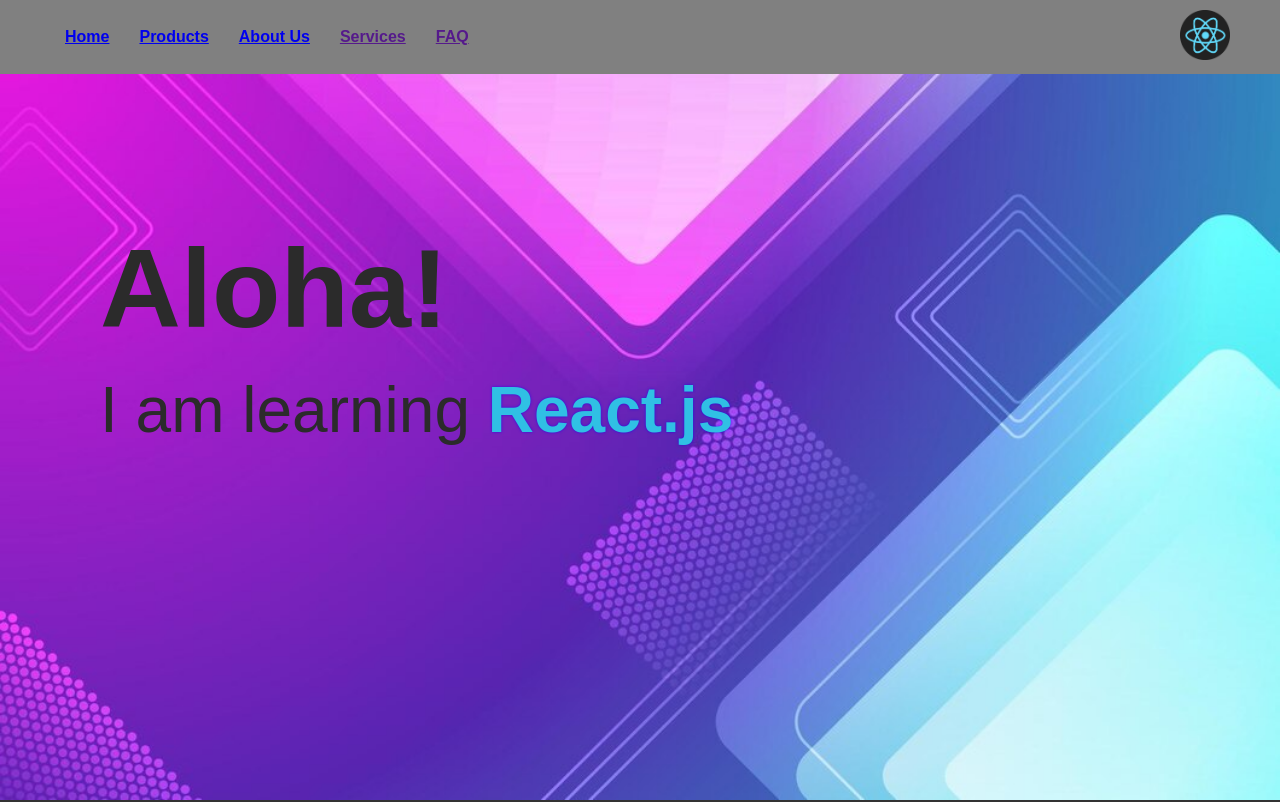
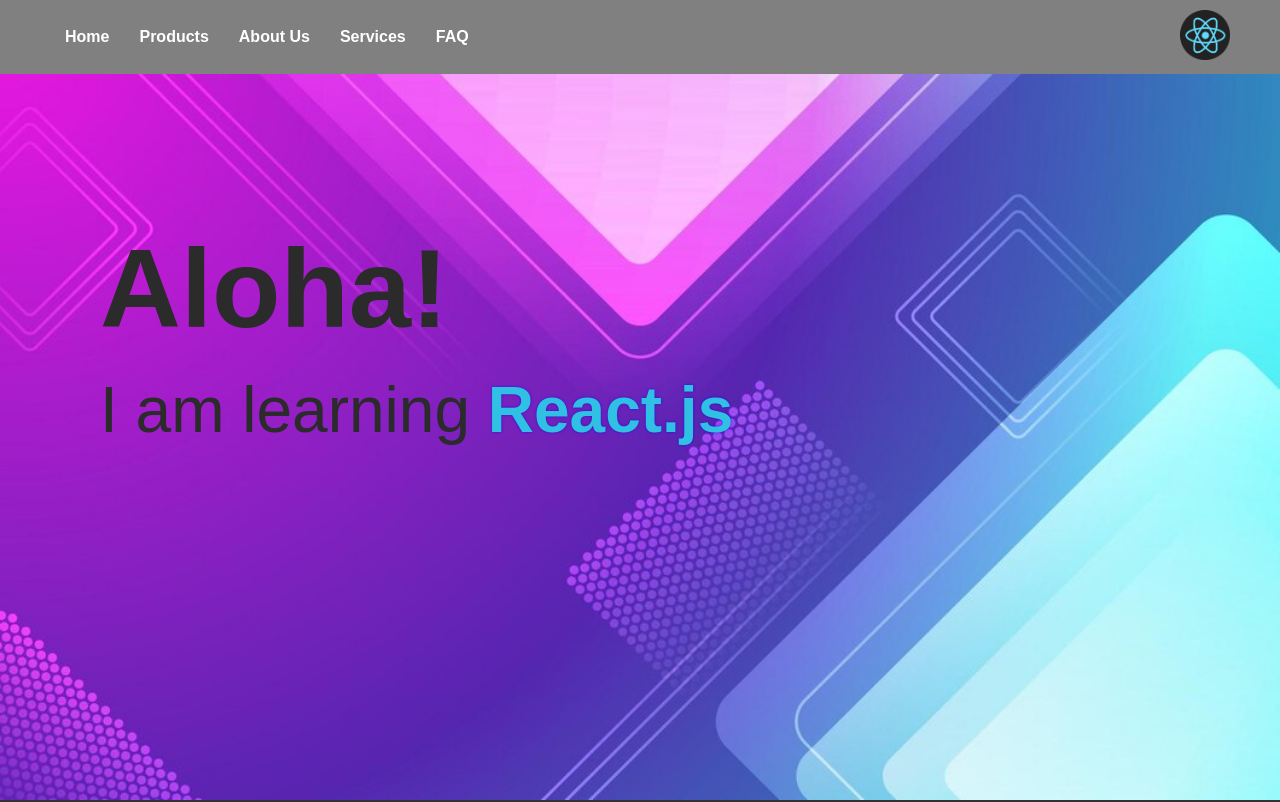
Before and after one commit to Ali-Sdg90/Learning-React-, a React (Create React App) app in the folder Project 1/: page / in a window 1280 px wide. Shown: the top 802 px of the page. Built offline with nearby package versions, Linux system fonts and the light colour scheme.

Commit message:
Revert "Update project until Vid 90 /"
This reverts commit 9598c293337b6ad0a253076f171ec0de5545012d.

```diff
--- a/Project 1/package.json
+++ b/Project 1/package.json
@@ -6,11 +6,9 @@
     "@testing-library/jest-dom": "^5.16.5",
     "@testing-library/react": "^13.4.0",
     "@testing-library/user-event": "^13.5.0",
-    "axios": "^1.4.0",
     "react": "^18.2.0",
     "react-dom": "^18.2.0",
-    "react-router-dom": "^6.11.2",
-    "react-scripts": "^2.1.3",
+    "react-scripts": "5.0.1",
     "web-vitals": "^2.1.4"
   },
   "scripts": {
--- a/Project 1/src/App.js
+++ b/Project 1/src/App.js
@@ -1,30 +1,21 @@
 import React, { Component } from "react";
 
 import Navbar from "./components/Navbar";
-import Landing from "./components/Landing";
-import Products from "./components/Products";
+import Banner from "./components/Banner";
+import Cards from "./components/Cards";
+import Search from "./components/Search";
+import Logos from "./components/Logos";
 import Footer from "./components/Footer";
-
-import { Switch, Route } from "react-router-dom";
 
 class App extends Component {
     render() {
         return (
             <>
                 <Navbar />
-
-                <Switch>
-                    <Route
-                        exact
-                        path="/"
-                        render={(props) => <Landing {...props} />}
-                    ></Route>
-                    <Route
-                        path="/"
-                        render={(props) => <Products {...props} />}
-                    ></Route>
-                </Switch>
-
+                <Banner />
+                <Cards />
+                <Search />
+                <Logos />
                 <Footer />
             </>
         );
--- a/Project 1/src/components/Landing.js
+++ /dev/null
@@ -1,21 +0,0 @@
-import React, { Component } from "react";
-
-import Banner from "./Banner";
-import Cards from "./Cards";
-import Search from "./Search";
-import Logos from "./Logos";
-
-class Landing extends Component {
-    render() {
-        return (
-            <div>
-                <Banner />
-                <Cards />
-                <Search />
-                <Logos />
-            </div>
-        );
-    }
-}
-
-export default Landing;
--- a/Project 1/src/components/Navbar.js
+++ b/Project 1/src/components/Navbar.js
@@ -2,29 +2,17 @@ import React from "react";
 
 import styles from "./Navbar.module.css";
 import reactImg from "../images/React-logo.png";
-
-import { Link } from "react-router-dom";
 
 const Navbar = () => {
     return (
         <header className={styles.header}>
             <div className={styles.listContainer}>
                 <ul className={styles.list}>
-                    <li>
-                        <Link to="/">Home</Link>
-                    </li>
-                    <li>
-                        <Link to="/products">Products</Link>
-                    </li>
-                    <li>
-                        <Link to="/aboutus">About Us</Link>
-                    </li>
-                    <li>
-                        <Link>Services</Link>
-                    </li>
-                    <li>
-                        <Link>FAQ</Link>
-                    </li>
+                    <li>Home</li>
+                    <li>Products</li>
+                    <li>About Us</li>
+                    <li>Services</li>
+                    <li>FAQ</li>
                 </ul>
             </div>
             <div className={styles.logo}>
--- a/Project 1/src/components/Products.js
+++ /dev/null
@@ -1,13 +0,0 @@
-import React, { Component } from "react";
-
-class Products extends Component {
-    render() {
-        return (
-            <div>
-                <h1>Products</h1>
-            </div>
-        );
-    }
-}
-
-export default Products;
--- a/Project 1/src/index.js
+++ b/Project 1/src/index.js
@@ -5,11 +5,4 @@ import App from "./App";
 
 import "./index.css";
 
-import { BrowserRouter } from "react-router-dom";
-
-ReactDOM.render(
-    <BrowserRouter>
-        <App />
-    </BrowserRouter>,
-    document.getElementById("root")
-);
+ReactDOM.render(<App />, document.getElementById("root"));
```
Also changed, not shown: 1 other file (tests, documents, lock files or other folders).
